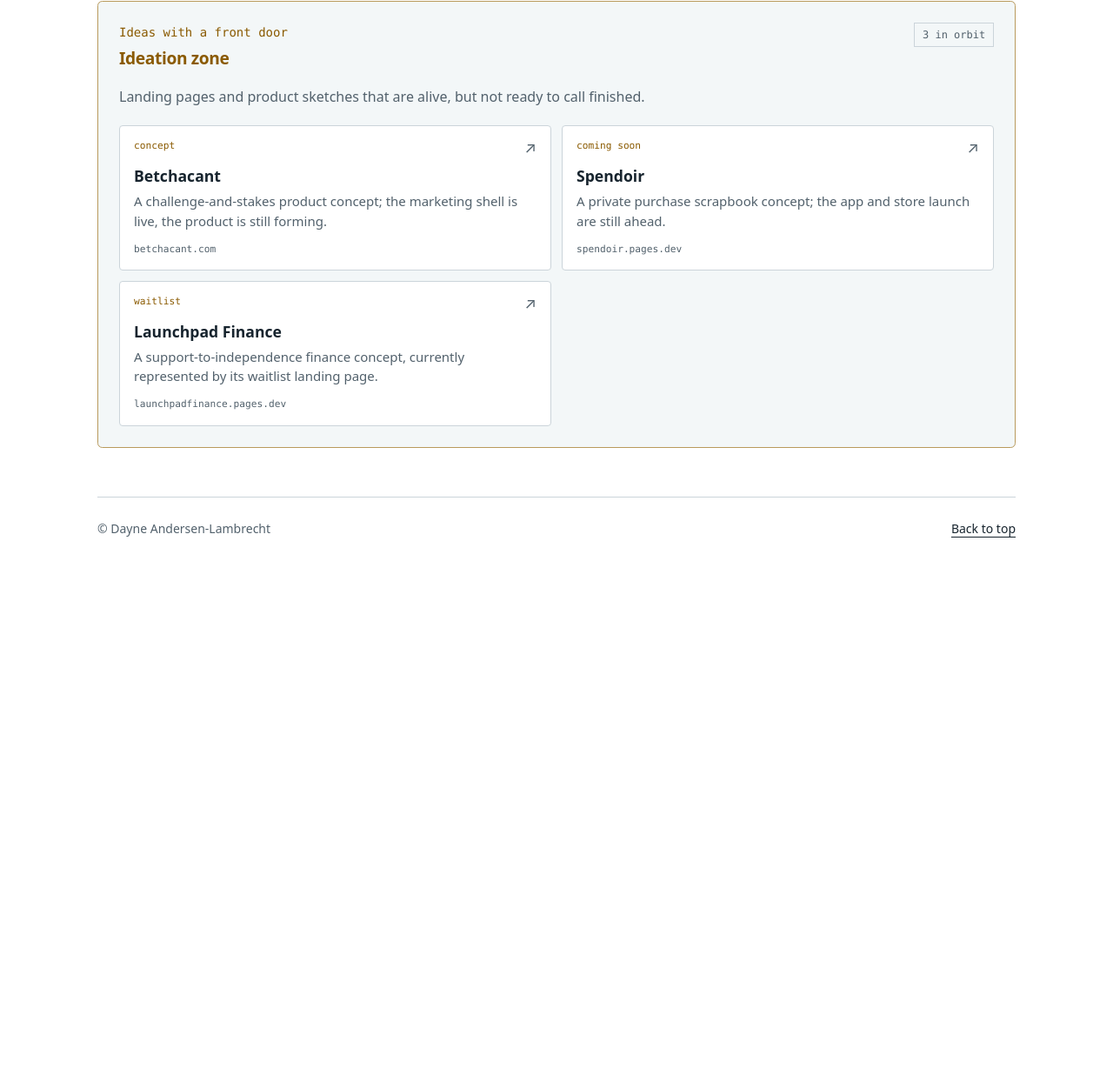
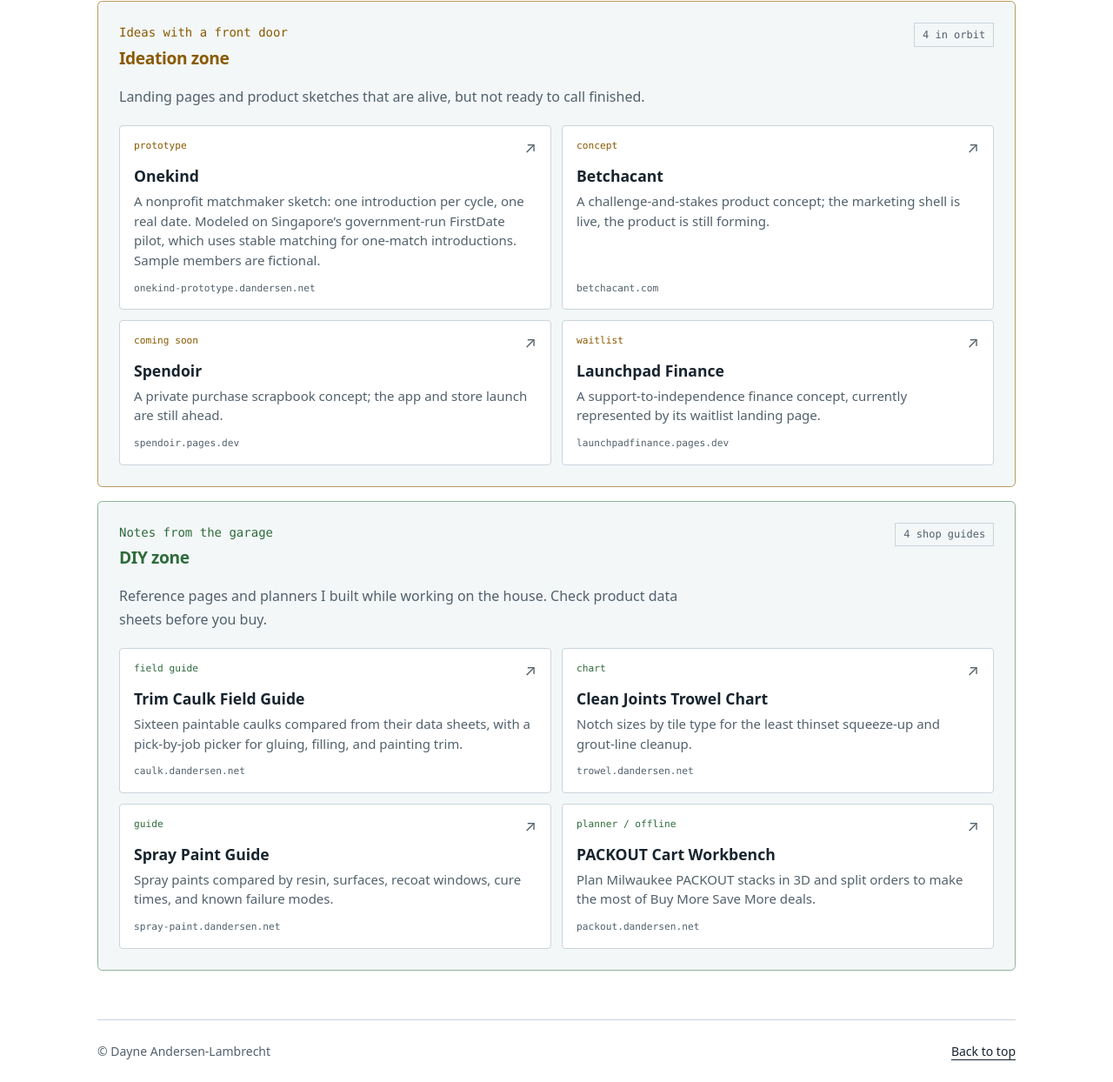
Before and after one commit to dayandersen/personal-website, a plain HTML site: page index.html in a window 1280 px wide. Shown: the part 3964-5208 px from the top of the page at 87% size. Before the commit the page ends 4607 px from the top, so only its background shows below. Drawn offline with Linux system fonts and the light colour scheme.

Commit message:
Add Onekind prototype and DIY zone projects
Co-Authored-By: Claude Opus 5.5 <noreply@anthropic.com>

```diff
--- a/index.html
+++ b/index.html
@@ -17,6 +17,7 @@
     }
     .project-shelf + .project-shelf { margin-top: 1rem; }
     .project-shelf.ideation { --project-accent: #d8ae52; border-color: #8d7135; }
+    .project-shelf.diy { --project-accent: #7fb58a; border-color: #4d7556; }
     .project-shelf header {
       display: flex;
       align-items: flex-start;
@@ -28,7 +29,10 @@
     .project-shelf h3 { color: var(--text); }
     .project-shelf.ideation h3,
     .project-shelf.ideation .eyebrow,
-    .project-shelf.ideation .project-state { color: var(--project-accent); }
+    .project-shelf.ideation .project-state,
+    .project-shelf.diy h3,
+    .project-shelf.diy .eyebrow,
+    .project-shelf.diy .project-state { color: var(--project-accent); }
     .project-count {
       flex: 0 0 auto;
       padding: .35rem .55rem;
@@ -61,7 +65,9 @@
       transform: translateY(-2px);
     }
     .project-shelf.ideation .project-card:hover,
-    .project-shelf.ideation .project-card:focus-visible { border-color: var(--project-accent); }
+    .project-shelf.ideation .project-card:focus-visible,
+    .project-shelf.diy .project-card:hover,
+    .project-shelf.diy .project-card:focus-visible { border-color: var(--project-accent); }
     .project-card:focus-visible { outline: 3px solid var(--accent); outline-offset: 3px; }
     .project-card-top { display: flex; justify-content: space-between; gap: .75rem; margin-bottom: .75rem; }
     .project-state { color: var(--accent); font: .7rem/1.3 ui-monospace, SFMono-Regular, Consolas, monospace; }
@@ -71,6 +77,7 @@
     .project-url { margin-top: auto; padding-top: .9rem; color: var(--muted); font: .7rem/1.3 ui-monospace, SFMono-Regular, Consolas, monospace; overflow-wrap: anywhere; }
     @media (prefers-color-scheme: light) {
       .project-shelf.ideation { --project-accent: #8a5a00; border-color: #b99a5c; }
+      .project-shelf.diy { --project-accent: #2f6b3c; border-color: #8fb399; }
     }
     @media (max-width: 44rem) {
       .project-grid { grid-template-columns: 1fr; }
@@ -279,10 +286,16 @@
             <p class="eyebrow">Ideas with a front door</p>
             <h3>Ideation zone</h3>
           </div>
-          <span class="project-count">3 in orbit</span>
+          <span class="project-count">4 in orbit</span>
         </header>
         <p class="project-summary">Landing pages and product sketches that are alive, but not ready to call finished.</p>
         <div class="project-grid">
+          <a class="project-card" href="https://onekind-prototype.dandersen.net/" target="_blank" rel="noopener noreferrer">
+            <div class="project-card-top"><span class="project-state">prototype</span><span class="project-arrow" aria-hidden="true">↗</span></div>
+            <h4>Onekind</h4>
+            <p>A nonprofit matchmaker sketch: one introduction per cycle, one real date. Modeled on Singapore’s government-run FirstDate pilot, which uses stable matching for one-match introductions. Sample members are fictional.</p>
+            <span class="project-url">onekind-prototype.dandersen.net</span>
+          </a>
           <a class="project-card" href="https://betchacant.com/" target="_blank" rel="noopener noreferrer">
             <div class="project-card-top"><span class="project-state">concept</span><span class="project-arrow" aria-hidden="true">↗</span></div>
             <h4>Betchacant</h4>
@@ -303,6 +316,43 @@
           </a>
         </div>
       </div>
+
+      <div class="project-shelf diy">
+        <header>
+          <div>
+            <p class="eyebrow">Notes from the garage</p>
+            <h3>DIY zone</h3>
+          </div>
+          <span class="project-count">4 shop guides</span>
+        </header>
+        <p class="project-summary">Reference pages and planners I built while working on the house. Check product data sheets before you buy.</p>
+        <div class="project-grid">
+          <a class="project-card" href="https://caulk.dandersen.net/" target="_blank" rel="noopener noreferrer">
+            <div class="project-card-top"><span class="project-state">field guide</span><span class="project-arrow" aria-hidden="true">↗</span></div>
+            <h4>Trim Caulk Field Guide</h4>
+            <p>Sixteen paintable caulks compared from their data sheets, with a pick-by-job picker for gluing, filling, and painting trim.</p>
+            <span class="project-url">caulk.dandersen.net</span>
+          </a>
+          <a class="project-card" href="https://trowel.dandersen.net/" target="_blank" rel="noopener noreferrer">
+            <div class="project-card-top"><span class="project-state">chart</span><span class="project-arrow" aria-hidden="true">↗</span></div>
+            <h4>Clean Joints Trowel Chart</h4>
+            <p>Notch sizes by tile type for the least thinset squeeze-up and grout-line cleanup.</p>
+            <span class="project-url">trowel.dandersen.net</span>
+          </a>
+          <a class="project-card" href="https://spray-paint.dandersen.net/" target="_blank" rel="noopener noreferrer">
+            <div class="project-card-top"><span class="project-state">guide</span><span class="project-arrow" aria-hidden="true">↗</span></div>
+            <h4>Spray Paint Guide</h4>
+            <p>Spray paints compared by resin, surfaces, recoat windows, cure times, and known failure modes.</p>
+            <span class="project-url">spray-paint.dandersen.net</span>
+          </a>
+          <a class="project-card" href="https://packout.dandersen.net/" target="_blank" rel="noopener noreferrer">
+            <div class="project-card-top"><span class="project-state">planner / offline</span><span class="project-arrow" aria-hidden="true">↗</span></div>
+            <h4>PACKOUT Cart Workbench</h4>
+            <p>Plan Milwaukee PACKOUT stacks in 3D and split orders to make the most of Buy More Save More deals.</p>
+            <span class="project-url">packout.dandersen.net</span>
+          </a>
+        </div>
+      </div>
     </section>
   </main>
   <footer class="site-footer wrap"><p>© Dayne Andersen-Lambrecht</p><a href="#main-content">Back to top</a></footer>
```
